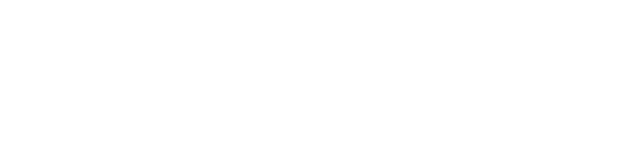
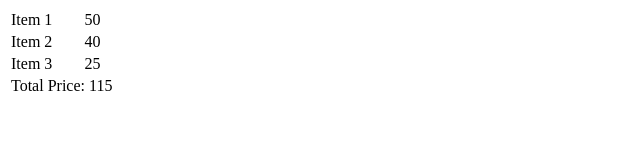
Before and after one commit to acciojob/grofers-checkout-2-vidyatiwrai, a website: page main.html in a window 1280 px wide. Shown: the whole page, without its empty margins (0-640 px from the left). Drawn offline with Linux system fonts and the light colour scheme.

Commit message:
created a submission

```diff
--- a/main.html
+++ b/main.html
@@ -8,6 +8,22 @@
 
 <body>
 	<!-- the entire body must be written by student -->
+	  <table id="groceryList">
+    <tr>
+      <td>Item 1</td>
+      <td data-ns-test="prices">50</td>
+    </tr>
+    <tr>
+      <td>Item 2</td>
+      <td data-ns-test="prices">40</td>
+    </tr>
+    <tr>
+      <td>Item 3</td>
+      <td data-ns-test="prices">25</td>
+    </tr>
+    <!-- Add more items as needed -->
+  </table>
+
     <script type="text/javascript" src="./script.js">
 </script>
 
--- a/script.js
+++ b/script.js
@@ -1 +1,24 @@
 //your code here
+function calculateTotal() {
+    const groceryList = document.getElementById('groceryList');
+    const priceCells = groceryList.querySelectorAll('[data-ns-test="prices"]');
+    let total = 0;
+
+    // Calculate the total price by summing up individual prices
+    priceCells.forEach(cell => {
+      total += parseInt(cell.textContent);
+    });
+
+    // Create a new row for the total price
+    const newRow = document.createElement('tr');
+    const newCell = document.createElement('td');
+    newCell.setAttribute('colspan', '2');
+    newCell.textContent = `Total Price: ${total}`;
+    newRow.appendChild(newCell);
+
+    // Add the total row to the table
+    groceryList.appendChild(newRow);
+  }
+
+  // Call the calculateTotal function to display the total price initially
+  calculateTotal();
```
